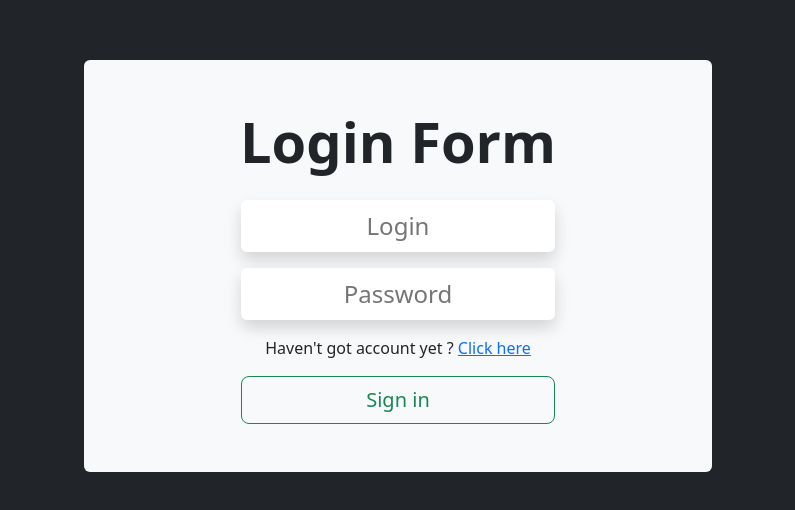
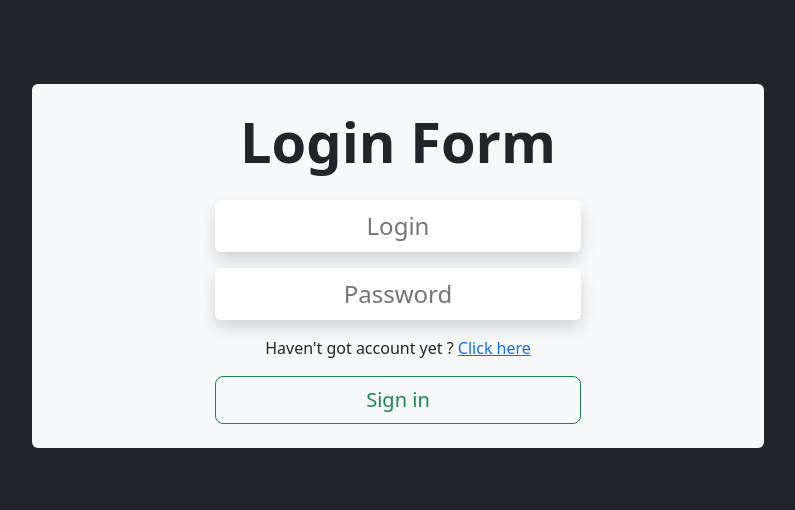
Before and after one commit to OskarProgrammer/ChatAPP, a React (Vite) app: page /login in a window 1280 px wide. Shown: the part 134-644 px from the top of the page, without its empty margins (242-1037 px from the left). Built offline with nearby package versions, Linux system fonts and the light colour scheme.

Commit message:
Modifying grid of container

```diff
--- a/src/layouts/MainLayout/MainLayout.jsx
+++ b/src/layouts/MainLayout/MainLayout.jsx
@@ -12,10 +12,9 @@ export const MainLayout = () => {
     return (
         // main layout
         <div className="container-fluid bg-dark min-vh-100 d-flex flex-column">
-            {/* content of page if user is not logged in */}
             <div className="mx-auto my-auto
-                            py-5
-                            col-lg-6 col-10
+                            py-4
+                            col-lg-7 col-10
                             text-dark text-center
                             bg-light
                             rounded">
```
